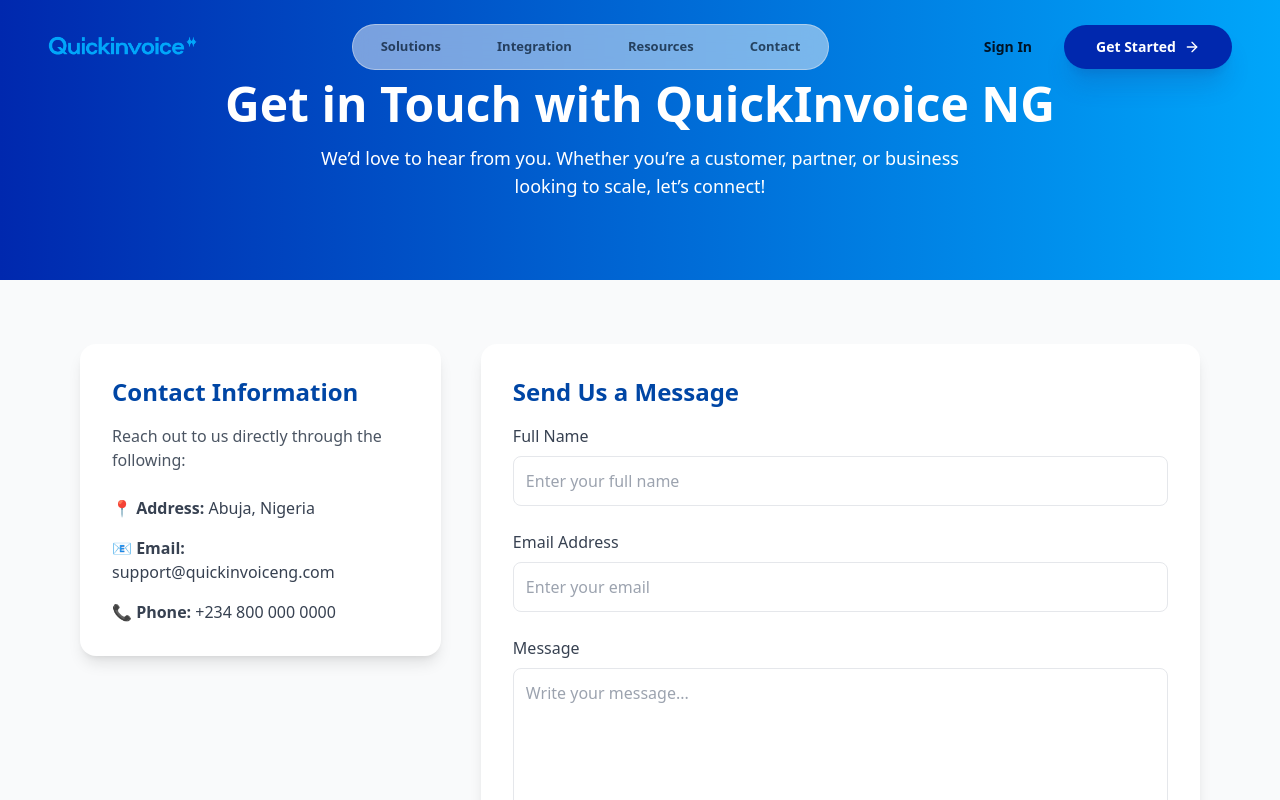
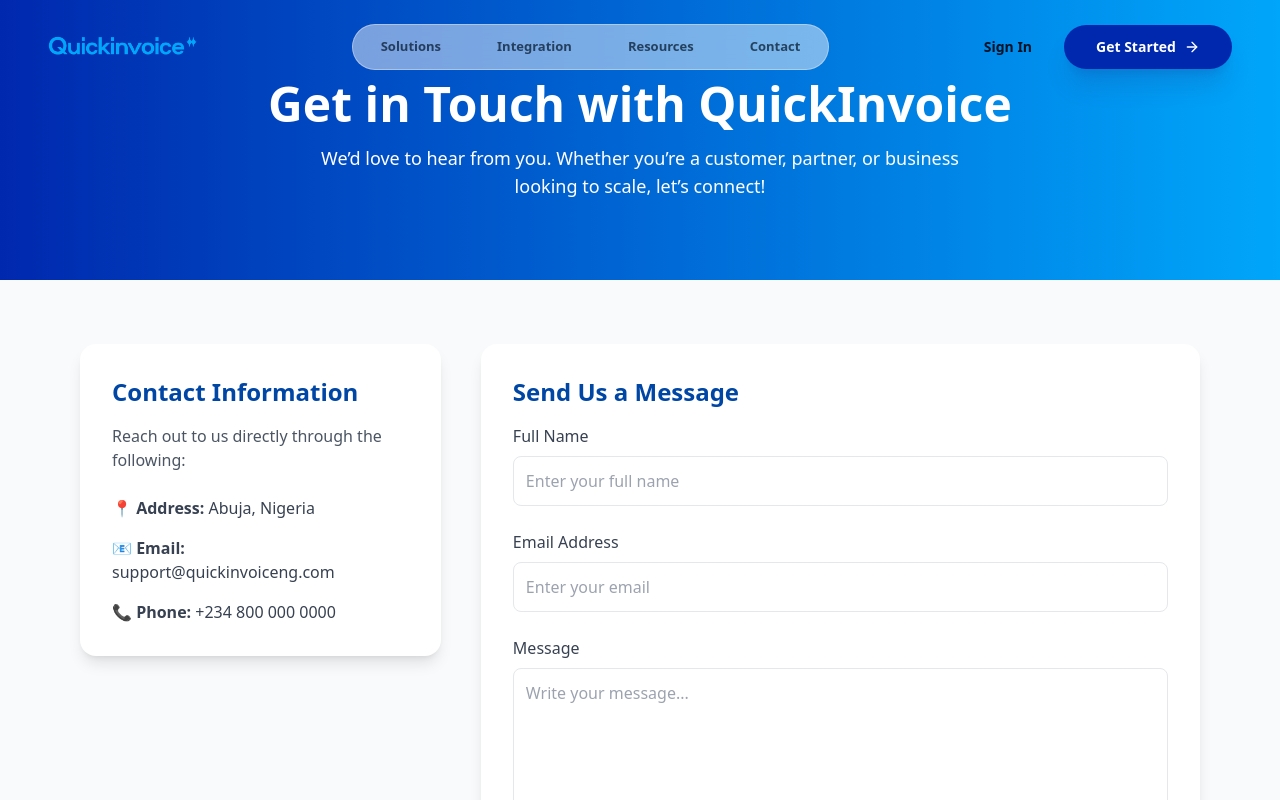
Before and after one commit to Ademolah/QuickInvoiceFrontend, a React (Create React App) app: page /contact in a window 1280 px wide. Shown: the top 800 px of the page. Built offline with nearby package versions, Linux system fonts and the light colour scheme.

Commit message:
updated contact us page

```diff
--- a/src/pages/Contact.jsx
+++ b/src/pages/Contact.jsx
@@ -77,7 +77,7 @@ export default function Contact() {
           transition={{ duration: 0.6 }}
           className="text-4xl md:text-5xl font-bold font-poppins"
         >
-          Get in Touch with QuickInvoice NG
+          Get in Touch with QuickInvoice
         </motion.h1>
         <p className="mt-4 text-lg max-w-2xl mx-auto font-inter">
           We’d love to hear from you. Whether you’re a customer, partner, or
```
Also changed, not shown: src/components/sections/PeopleSlider.jsx (+0 -53 lines).
